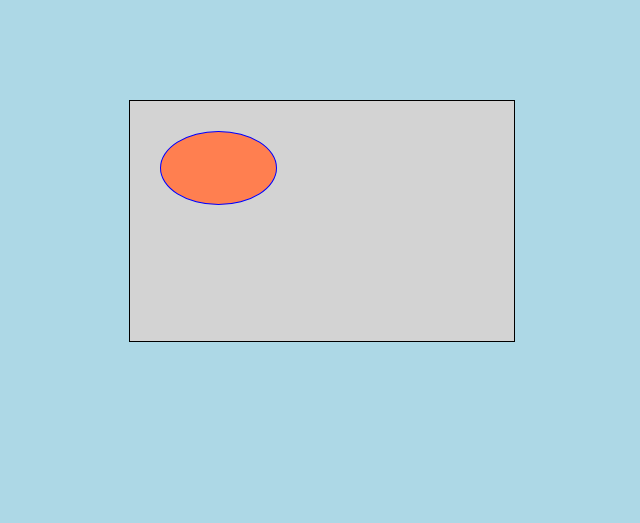
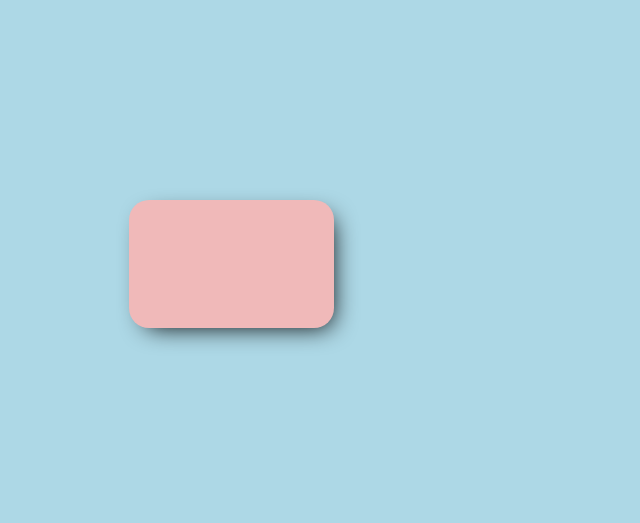
Before and after one commit to Bharathram1256/manupulation-in-html, a plain HTML site: page index.html in a window 1280 px wide. Shown: the whole page, without its empty margins (171-811 px from the left). Drawn offline with Linux system fonts and the light colour scheme.

Commit message:
manupulation

```diff
--- a/index.html
+++ b/index.html
@@ -9,10 +9,10 @@
 <body>
     <div class="parent">
 
-        <div class="child1">
+        <!-- <div class="child1">
 
-        </div>
-        <div class="child2"></div>
+        </div> -->
+        <div class="box"></div>
 
     </div>
 
--- a/style.css
+++ b/style.css
@@ -6,12 +6,12 @@ html,body{
     background-color: lightblue;
 }
 .parent{
-    height: 30%;
-    width: 30%;
-    background-color: lightgray;
-    border: 1px solid black;
+    height: 40%;
+    width: 40%;
+    /* background-color: rgb(213, 213, 183); */
+    border-radius: 20px;
     position: relative;
-    top: 100px;
+    top: 200px;
     left: 300px;
     /* only  use this when you want to change the position of
     any html element relative to its original position  */
@@ -76,3 +76,18 @@ html,body{
     bottom: 0;
     left: 0;
 }
+
+
+.box{
+    height: 40%;
+    width: 40%;
+    background-color:rgb(240, 185, 185) ;
+    border-radius: 20px;
+    transition: transform 0.6s ease-in-out;
+    box-shadow: 7px 8px 24px -9px black;
+}
+
+.box:hover{
+    background-color: lightskyblue;
+    transform: scale(1.1);
+}
```
